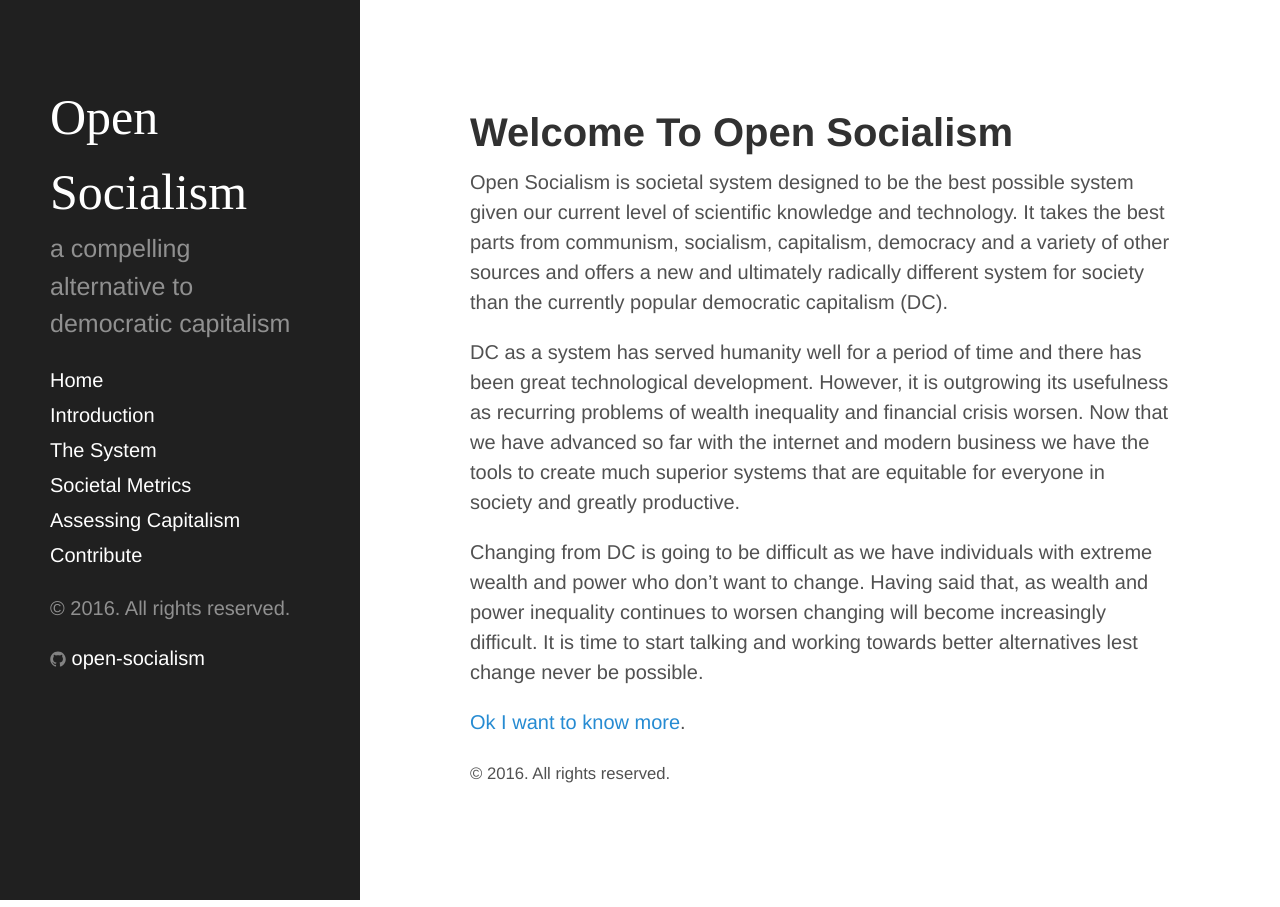
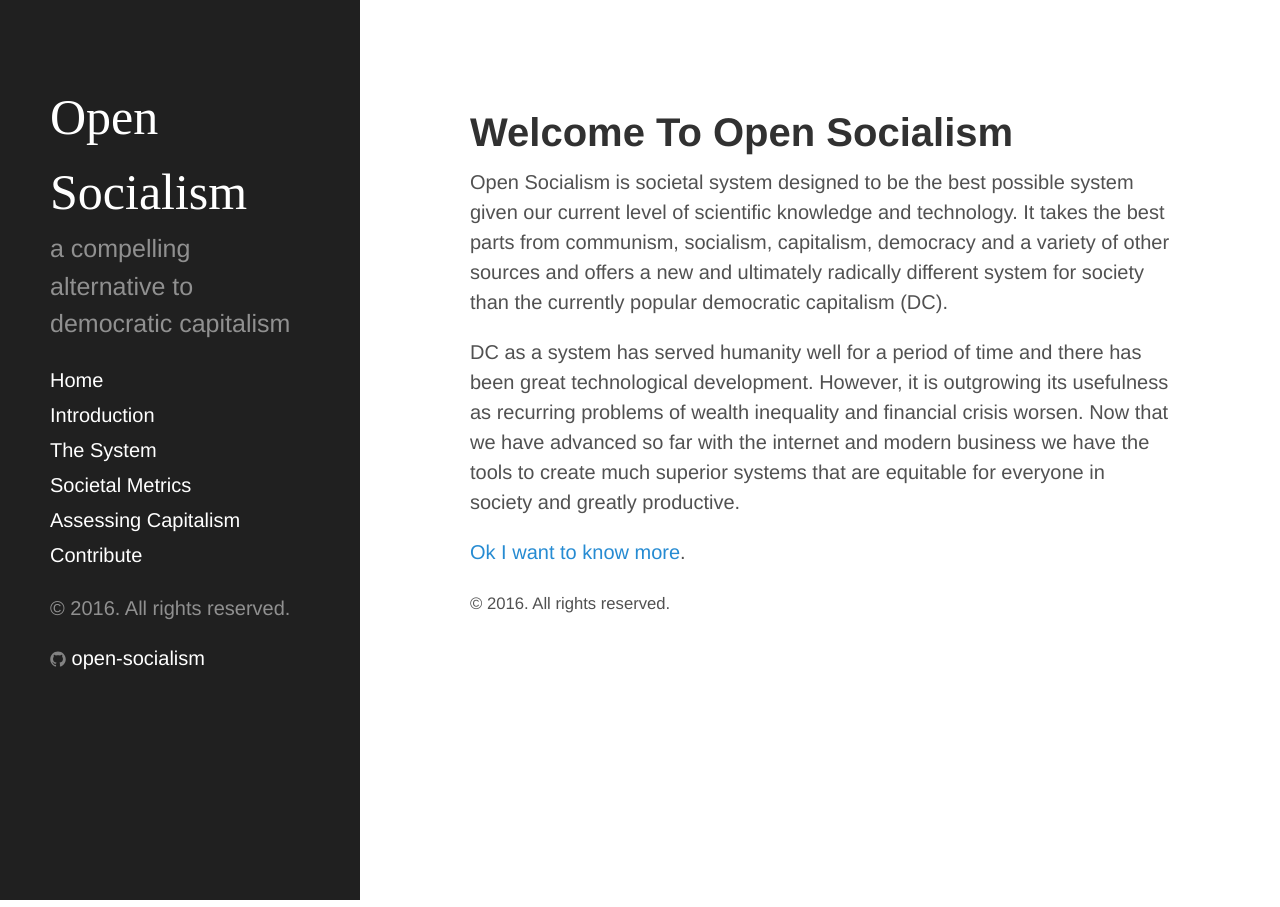
Before and after one commit to open-socialism/open-socialism-site, a Jekyll site: the page built from index.md, in a window 1280 px wide. Built offline with Jekyll 4.4.1, drawn with Linux system fonts in a browser that asks for light colours.

Commit message:
home tweak

```diff
--- a/index.md
+++ b/index.md
@@ -8,6 +8,4 @@ Open Socialism is societal system designed to be the best possible system given
 
 DC as a system has served humanity well for a period of time and there has been great technological development. However, it is outgrowing its usefulness as recurring problems of wealth inequality and financial crisis worsen. Now that we have advanced so far with the internet and modern business we have the tools to create much superior systems that are equitable for everyone in society and greatly productive.
 
-Changing from DC is going to be difficult as we have individuals with extreme wealth and power who don't want to change. Having said that, as wealth and power inequality continues to worsen changing will become increasingly difficult. It is time to start talking and working towards better alternatives lest change never be possible.
-
 [Ok I want to know more](introduction).
```
